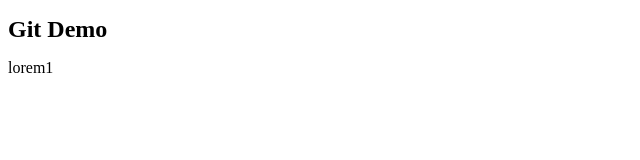
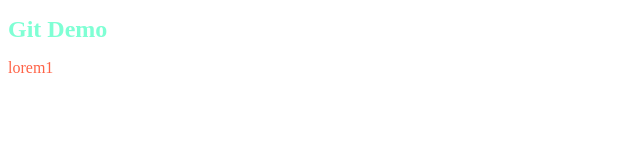
Before and after one commit to NidhiPatel7/gitdemo, a plain HTML site: page index.html in a window 1280 px wide. Shown: the whole page, without its empty margins (0-640 px from the left). Drawn offline with Linux system fonts and the light colour scheme.

Commit message:
color added

```diff
--- a/style.css
+++ b/style.css
@@ -1,7 +1,9 @@
 h1
 {
     font-size: 1.5em;
+    color: aquamarine;
 }
 p{
     font-size: 1em;
+    color: tomato;
 }
```
